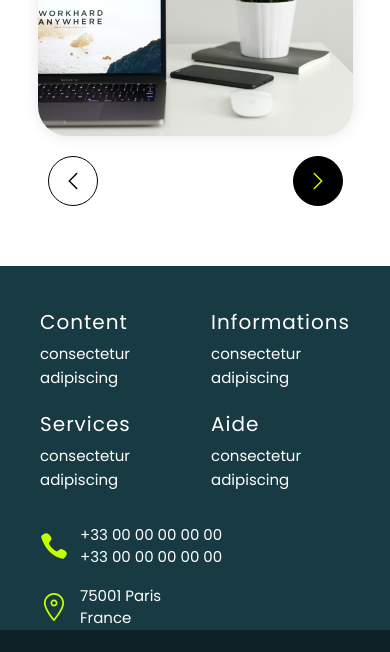
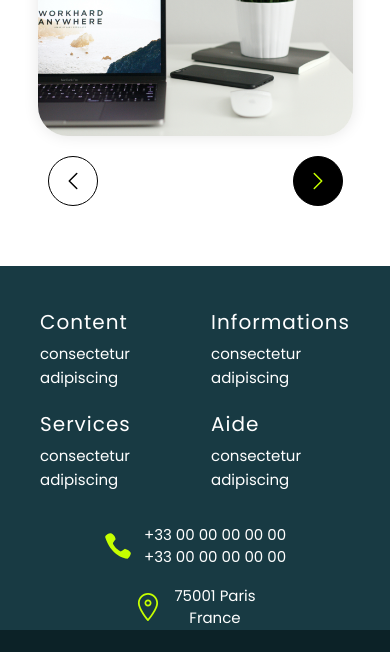
Before and after one commit to Wandalf-dev/agenceco-website, a plain HTML site: page index.html in a window 390 px wide. Shown: the part 6852-7504 px from the top of the page. Drawn offline with Linux system fonts and the light colour scheme.

Commit message:
Modification mobile v2.1.5

```diff
--- a/style.css
+++ b/style.css
@@ -1339,6 +1339,23 @@ body {
     opacity: 0.8 !important;
   }
 
+    /* Centrer totalement les blocs contact sur mobile */
+  .footer .footer-contact {
+    display: flex !important;
+    flex-direction: column !important;
+    align-items: center !important; /* centre icônes + texte horizontalement */
+    gap: 16px !important;
+  }
+
+  .footer .contact-item {
+    justify-content: center !important; /* centre horizontalement chaque ligne */
+  }
+
+  .footer .contact-item p {
+    text-align: center !important; /* centre le texte */
+  }
+
+
   /* Désactive le lien bleu automatique sur les numéros de téléphone */
   a[href^="tel"] {
     color: inherit !important;
```
